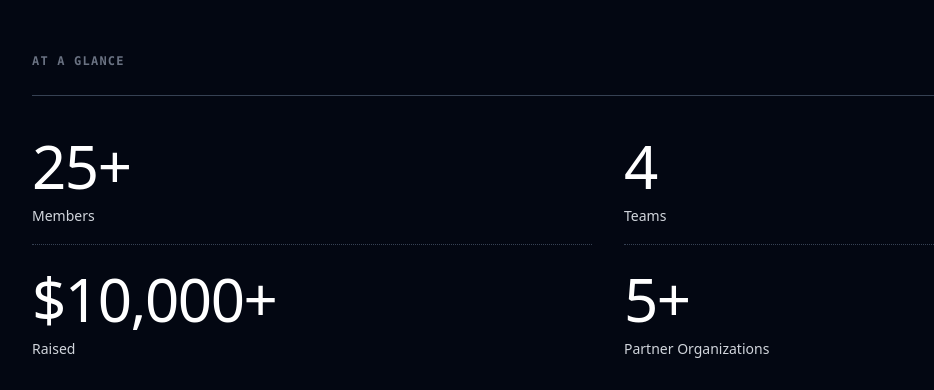
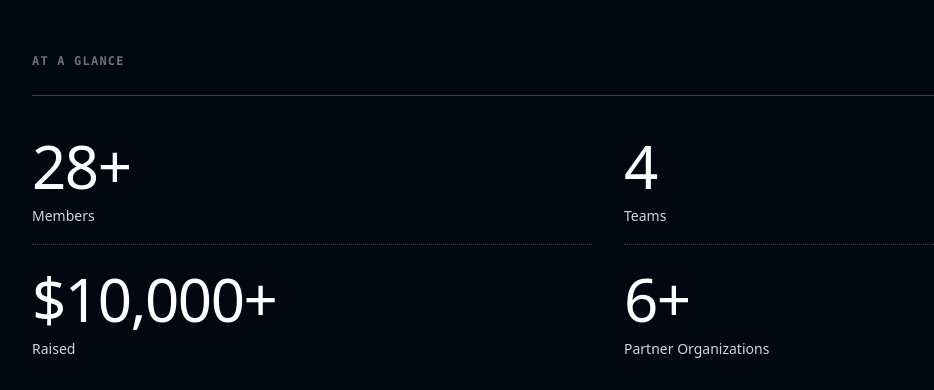
Before and after one commit to MesaFSD/website, a Next.js app: page /about in a window 1280 px wide. Shown: the part 1300-1690 px from the top of the page, without its empty margins (32-966 px from the left). Built offline with nearby package versions, Linux system fonts and the light colour scheme; no server answers; a web font is replaced by a local one.

Commit message:
About adjustments

```diff
--- a/app/about/page.tsx
+++ b/app/about/page.tsx
@@ -78,7 +78,7 @@ function AboutContent() {
           <div className="flex flex-col gap-y-2 border-b border-dotted border-gray-700 pb-4">
             <dt className="text-sm/6 text-gray-300">Members</dt>
             <dd className="order-first text-6xl font-medium tracking-tight text-white">
-              <AnimatedNumber start={20} end={25} />+
+              <AnimatedNumber start={24} end={28} />+
             </dd>
           </div>
           <div className="flex flex-col gap-y-2 border-b border-dotted border-gray-700 pb-4">
@@ -96,7 +96,7 @@ function AboutContent() {
           <div className="flex flex-col gap-y-2">
             <dt className="text-sm/6 text-gray-300">Partner Organizations</dt>
             <dd className="order-first text-6xl font-medium tracking-tight text-white">
-              <AnimatedNumber start={0} end={5} />+
+              <AnimatedNumber start={4} end={6} />+
             </dd>
           </div>
         </dl>
```
